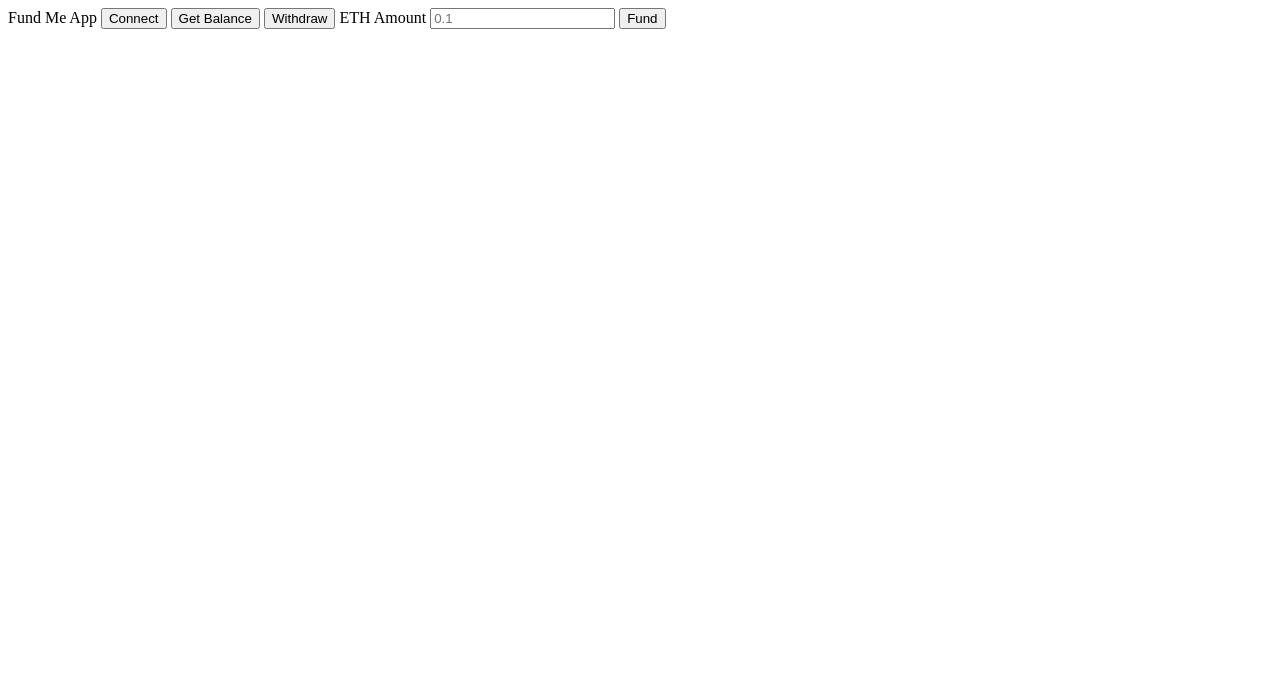
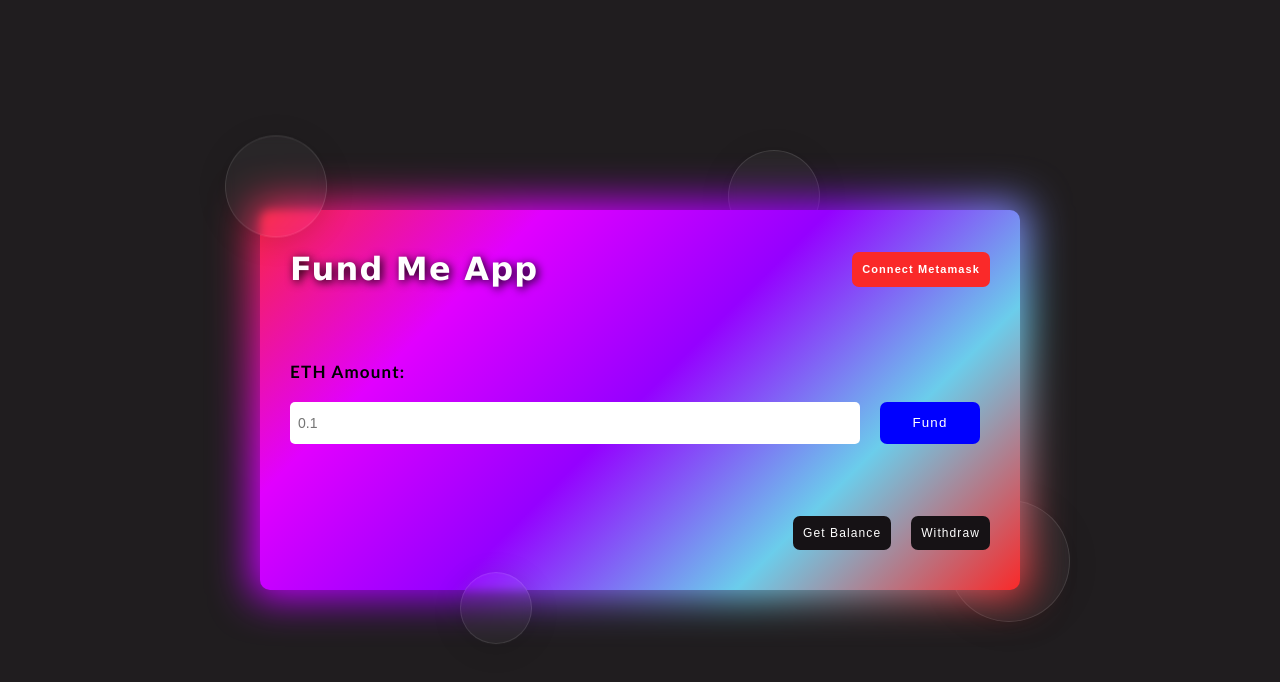
Before and after one commit to NeerajUpadhyay01/html-hardhat-fundme, a website with bundled scripts: page index.html in a window 1280 px wide. Built offline with nearby package versions, Linux system fonts and the light colour scheme.

Commit message:
css changed

```diff
--- a/constants.js
+++ b/constants.js
@@ -1,4 +1,4 @@
-export const contractAddress = "0xe7f1725E7734CE288F8367e1Bb143E90bb3F0512"
+export const contractAddress = "0x830883623F93F75CC520932bF27f2f1f54CF3E75"
 export const abi = [
     {
         inputs: [
--- /dev/null
+++ b/index.css
@@ -0,0 +1,192 @@
+body {
+    margin: 0;
+    box-sizing: border-box;
+    padding: 30px;
+    height: 100vh;
+    color: white;
+    font-family: "Lucida Sans", "Lucida Sans Regular", "Lucida Grande",
+        "Lucida Sans Unicode", Geneva, Verdana, sans-serif;
+    display: flex;
+    align-items: center;
+    justify-content: center;
+    background-color: rgb(32, 29, 31);
+}
+
+h1 {
+    text-align: center;
+    letter-spacing: 1.2px;
+    text-shadow: 2px 2px 10px black;
+    margin: 0;
+}
+
+button {
+    color: white;
+    padding: 10px;
+    border-radius: 7px;
+    cursor: pointer;
+    border: none;
+    letter-spacing: 1.1px;
+    background-color: rgb(22, 18, 21);
+}
+
+#connectButton {
+    font-size: 11px;
+    font-weight: 600;
+    height: 35px;
+    background-color: rgb(250, 41, 41);
+}
+
+.container {
+    position: relative;
+    width: calc(100% - 100px);
+    max-width: 700px;
+    display: flex;
+    height: 300px;
+    flex-direction: column;
+    justify-content: space-between;
+    padding: 40px 30px;
+    border-radius: 10px;
+    background: linear-gradient(
+        -45deg,
+        rgb(250, 41, 41),
+        rgb(107, 205, 235),
+        rgb(149, 0, 255),
+        rgb(225, 0, 255),
+        rgb(249, 38, 66)
+    );
+    position: relative;
+}
+
+.container::before {
+    content: "";
+    position: absolute;
+    width: 102%;
+    z-index: -1;
+    top: -2%;
+    left: -1%;
+    border-radius: 10px;
+    height: 104%;
+    filter: blur(20px);
+    background: linear-gradient(
+        -45deg,
+        rgb(250, 41, 41),
+        rgb(107, 205, 235),
+        rgb(149, 0, 255),
+        rgb(225, 0, 255),
+        rgb(249, 38, 66)
+    );
+}
+
+.container span:nth-child(5) {
+    display: flex;
+    align-items: center;
+    justify-content: space-between;
+}
+
+.container span:nth-child(6) {
+    display: flex;
+    flex-direction: column;
+    gap: 20px;
+}
+
+.container span:nth-child(6) div {
+    display: flex;
+    gap: 20px;
+}
+
+.container span:nth-child(7) {
+    display: flex;
+    align-items: center;
+    justify-content: end;
+    gap: 20px;
+}
+
+#balance {
+    margin: 0;
+    color: black;
+    letter-spacing: 1.1px;
+    font-size: 15px;
+    margin-right: auto;
+    font-weight: 600;
+    font-family: "Trebuchet MS", "Lucida Sans Unicode", "Lucida Grande",
+        "Lucida Sans", Arial, sans-serif;
+}
+
+#ethAmount {
+    width: 80%;
+    height: 40px;
+    border-radius: 5px;
+    border: none;
+    padding-left: 8px;
+    font-size: 14px;
+}
+
+#ethAmount:focus-visible {
+    outline: none;
+    border: none;
+    background-color: azure;
+}
+
+label {
+    font-size: 17px;
+    font-family: "Trebuchet MS", "Lucida Sans Unicode", "Lucida Grande",
+        "Lucida Sans", Arial, sans-serif;
+    letter-spacing: 1.2px;
+    color: black;
+    font-weight: 600;
+}
+
+#fundButton {
+    width: 100px;
+    background-color: blue;
+}
+
+#withdrawButton,
+#balanceButton {
+    font-size: 12px;
+}
+
+.circle {
+    position: absolute;
+    border-radius: 50%;
+    background: rgba(255, 255, 255, 0.044);
+    box-shadow: 0 4px 30px rgba(0, 0, 0, 0.133);
+    backdrop-filter: blur(5px);
+    animation: move 8s infinite calc(4s - var(--i) * 1s) ease;
+    border: 1px solid rgba(255, 255, 255, 0.115);
+}
+
+@keyframes move {
+    50% {
+        transform: translateY(-10px);
+    }
+}
+
+.circle:nth-child(1) {
+    width: 120px;
+    height: 120px;
+    bottom: -40px;
+    right: -50px;
+    z-index: -5;
+}
+.circle:nth-child(2) {
+    width: 100px;
+    height: 100px;
+    z-index: 5;
+    top: -65px;
+    left: -35px;
+}
+.circle:nth-child(3) {
+    width: 90px;
+    z-index: -5;
+    height: 90px;
+    top: -50px;
+    right: 200px;
+}
+.circle:nth-child(4) {
+    width: 70px;
+    height: 70px;
+    z-index: 5;
+    bottom: -60px;
+    left: 200px;
+}
--- a/index.html
+++ b/index.html
@@ -2,15 +2,31 @@
 <html lang="en">
     <head>
         <title>Fund Me App</title>
+        <link rel="stylesheet" href="./index.css" />
     </head>
     <body>
-        Fund Me App
-        <button id="connectButton">Connect</button>
-        <button id="balanceButton">Get Balance</button>
-        <button id="withdrawButton">Withdraw</button>
-        <label for="ethAmount">ETH Amount</label>
-        <input id="ethAmount" placeholder="0.1" />
-        <button id="fundButton">Fund</button>
-        <script src="./index.js" type="module"></script>
+        <div class="container">
+            <div class="circle" style="--i: 1"></div>
+            <div class="circle" style="--i: 2"></div>
+            <div class="circle" style="--i: 3"></div>
+            <div class="circle" style="--i: 4"></div>
+            <span>
+                <h1>Fund Me App</h1>
+                <button id="connectButton">Connect Metamask</button>
+            </span>
+            <span>
+                <label for="ethAmount">ETH Amount:</label>
+                <div>
+                    <input id="ethAmount" placeholder="0.1" />
+                    <button id="fundButton">Fund</button>
+                </div>
+            </span>
+            <span>
+                <p id="balance"></p>
+                <button id="balanceButton">Get Balance</button>
+                <button id="withdrawButton">Withdraw</button>
+            </span>
+            <script src="./index.js" type="module"></script>
+        </div>
     </body>
 </html>
--- a/index.js
+++ b/index.js
@@ -10,26 +10,44 @@ fundButton.onclick = fund
 balanceButton.onclick = getBalance
 withdrawButton.onclick = withdraw
 
+async function connect() {
+    let account
+    try {
+        if (typeof window.ethereum !== undefined) {
+            account = await window.ethereum.request({
+                method: "eth_requestAccounts",
+            })
+        } else {
+            connectButton.innerHTML = "Please install metamask!"
+        }
 
-async function connect() {
-    if (typeof window.ethereum !== undefined) {
-        await window.ethereum.request({ method: "eth_requestAccounts" })
-        connectButton.innerHTML = "connected!"
-    } else {
-        connectButton.innerHTML = "Please install metamask!"
+        if (account) {
+            connectButton.style.backgroundColor = "rgb(22, 232, 57)"
+            connectButton.style.letterSpacing = "1.1px"
+            connectButton.style.cursor = "default"
+            connectButton.innerHTML = `${account.toString().slice(0, 8)}.....${account.toString().slice(34, 42)}`
+        }
+    } catch (error) {
+        const errorMessage =
+            error.reason || error.message || "Unknown error occurred"
+        alert(`Error: ${errorMessage}`)
     }
 }
 
-async function getBalance(){
-    if(typeof window.ethereum !== undefined){
+async function getBalance() {
+    if (typeof window.ethereum !== undefined) {
         const provider = new ethers.BrowserProvider(window.ethereum)
         const balance = await provider.getBalance(contractAddress)
-        console.log(ethers.formatEther(balance))
+        document.getElementById("balance").innerHTML =
+            `Balance: ${ethers.formatEther(balance)} ETH`
+        setTimeout(() => {
+            document.getElementById("balance").innerHTML = ""
+        }, 5000)
     }
 }
 
 async function fund() {
-    const ethAmount = document.getElementById('ethAmount').value
+    const ethAmount = document.getElementById("ethAmount").value
     console.log(`Funding with ${ethAmount}...`)
     // provider / connection to the blockchain
     // signer / wallet / someone with some gas
@@ -46,15 +64,19 @@ async function fund() {
 
         await listenForTransactionMine(transactionResponse, provider)
         console.log("Done!")
+        document.getElementById("ethAmount").value = ""
     } catch (error) {
-        console.log(error)
+        const errorMessage =
+            error.reason || error.message || "Unknown error occurred"
+        alert(`Error: ${errorMessage}`)
+        document.getElementById("ethAmount").value = ""
     }
 }
 
-function listenForTransactionMine(transactionResponse, provider){
+function listenForTransactionMine(transactionResponse, provider) {
     console.log(`Mining ${transactionResponse.hash}...`)
-    return new Promise((resolve,reject)=>{
-        provider.once(transactionResponse.hash, async(transactionReceipt) => {
+    return new Promise((resolve, reject) => {
+        provider.once(transactionResponse.hash, async (transactionReceipt) => {
             console.log(
                 `Completed with ${await transactionReceipt.confirmations()} confirmations`,
             )
@@ -63,17 +85,22 @@ function listenForTransactionMine(transactionResponse, provider){
     })
 }
 
-async function withdraw(){
-    if(typeof window.ethereum !== undefined){
-        console.log("Withdrawing....")
-        const provider = new  ethers.BrowserProvider(window.ethereum)
+async function withdraw() {
+    if (typeof window.ethereum !== undefined) {
+        const provider = new ethers.BrowserProvider(window.ethereum)
         const signer = await provider.getSigner()
         const contract = new ethers.Contract(contractAddress, abi, signer)
+        const owner = await contract.getOwner()
         try {
+            if (owner.toString() !== signer.address) {
+                throw new Error("Only owner can withdraw!")
+            }
             const transactionResponse = await contract.withdraw()
             await listenForTransactionMine(transactionResponse, provider)
         } catch (error) {
-            console.log(error)
+            const errorMessage =
+                error.reason || error.message || "Unknown error occurred"
+            alert(`Error: ${errorMessage}`)
         }
     }
 }
```
